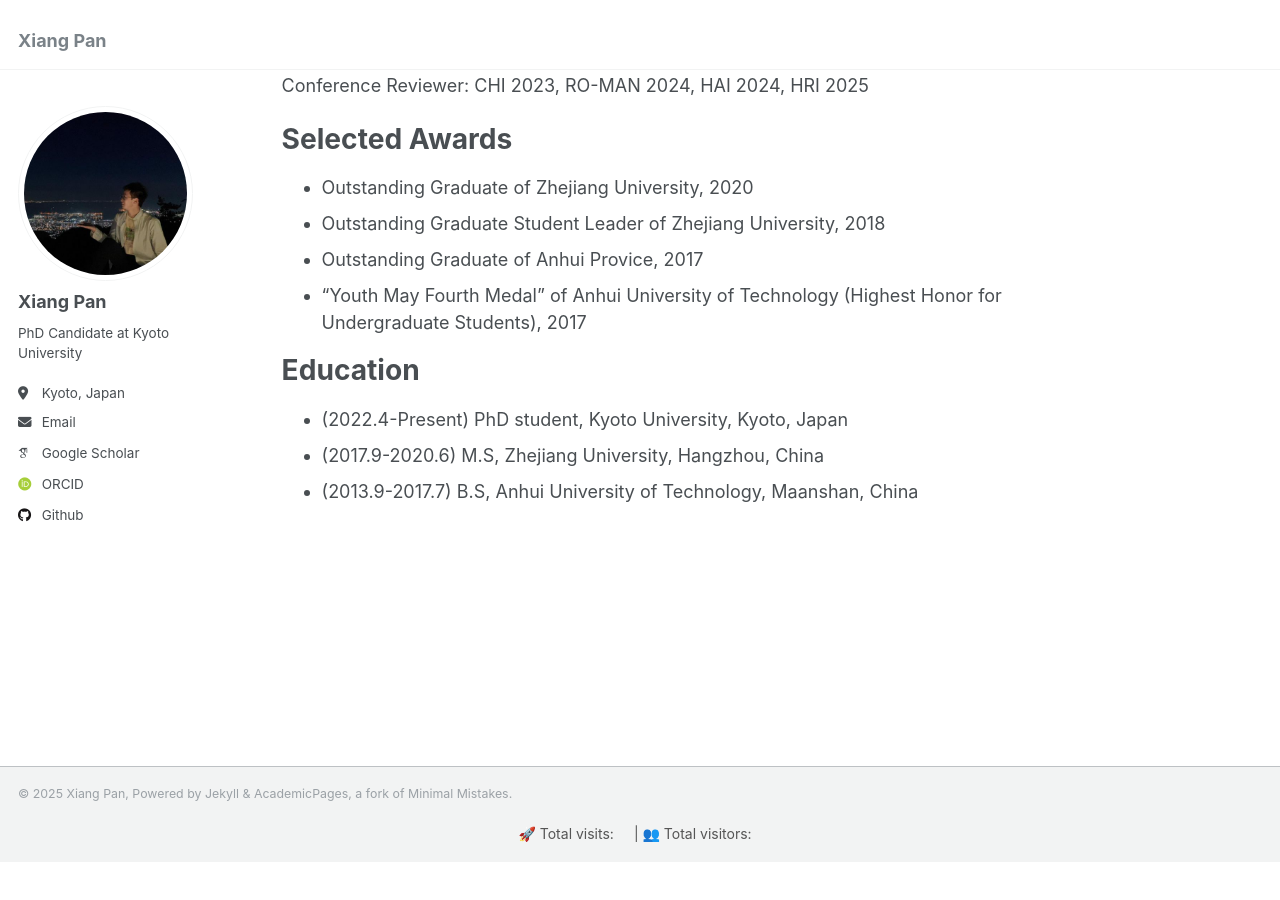
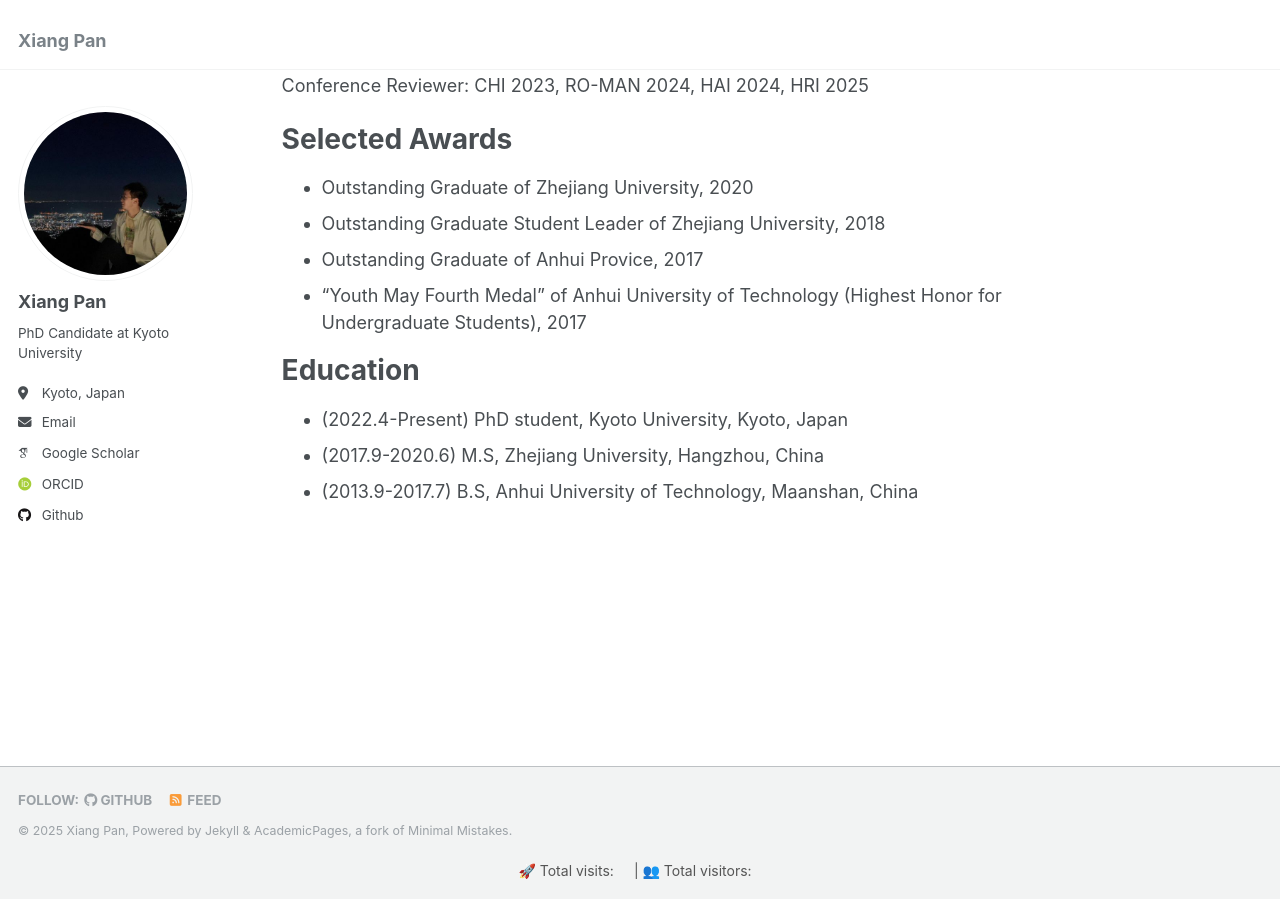
Before and after one commit to pan-xiang/pan-xiang.github.io, a Jekyll site: the page built from _pages/about.md, in a window 1280 px wide and 900 px high, scrolled down 999 px. Built offline with Jekyll 4.4.1, drawn with Linux system fonts in a browser that asks for light colours; some web fonts are replaced; comment, search, counter and statistics services are not loaded; before the commit the page ends 1862 px from its top, so only the background shows below that.

```diff
--- a/_includes/footer.html
+++ b/_includes/footer.html
@@ -1,4 +1,4 @@
-<!-- {% include base_path %}
+{% include base_path %}
 
 {% if site.author.github or site.author.bitbucket or site.atom_feed.hide != true %}
 <div class="page__footer-follow">
@@ -17,7 +17,7 @@
     {% endif %}
   </ul>
 </div>
-{% endif %} -->
+{% endif %}
 
 <div class="page__footer-copyright">
   &copy; {{ site.time | date: '%Y' }} {{ site.name | default: site.title }}, {{ site.data.ui-text[site.locale].powered_by | default: "Powered by" }} <a href="http://jekyllrb.com" rel="nofollow">Jekyll</a> &amp; <a href="https://github.com/academicpages/academicpages.github.io">AcademicPages</a>, a fork of <a href="https://mademistakes.com/work/minimal-mistakes-jekyll-theme/" rel="nofollow">Minimal Mistakes</a>.<br />
```
